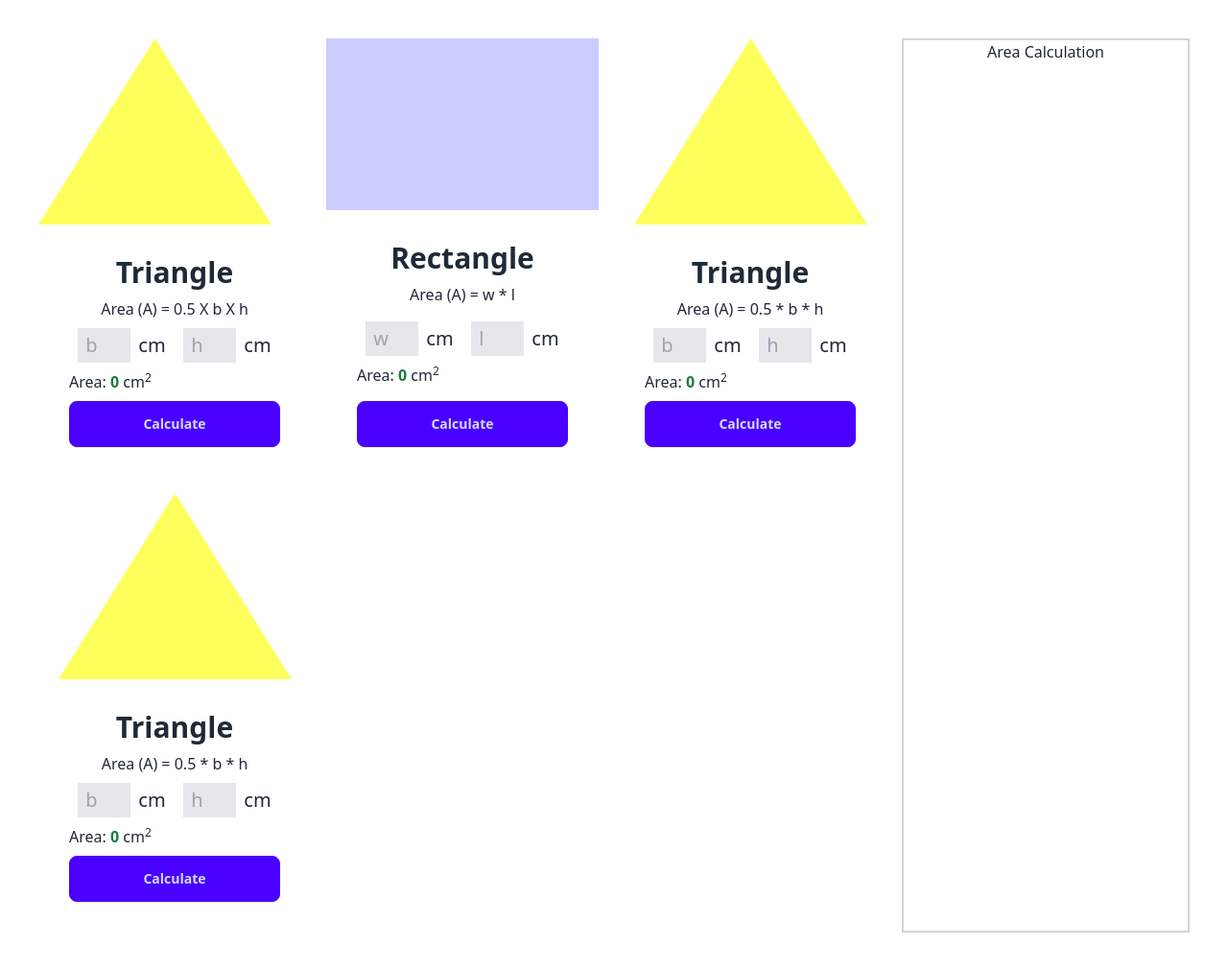
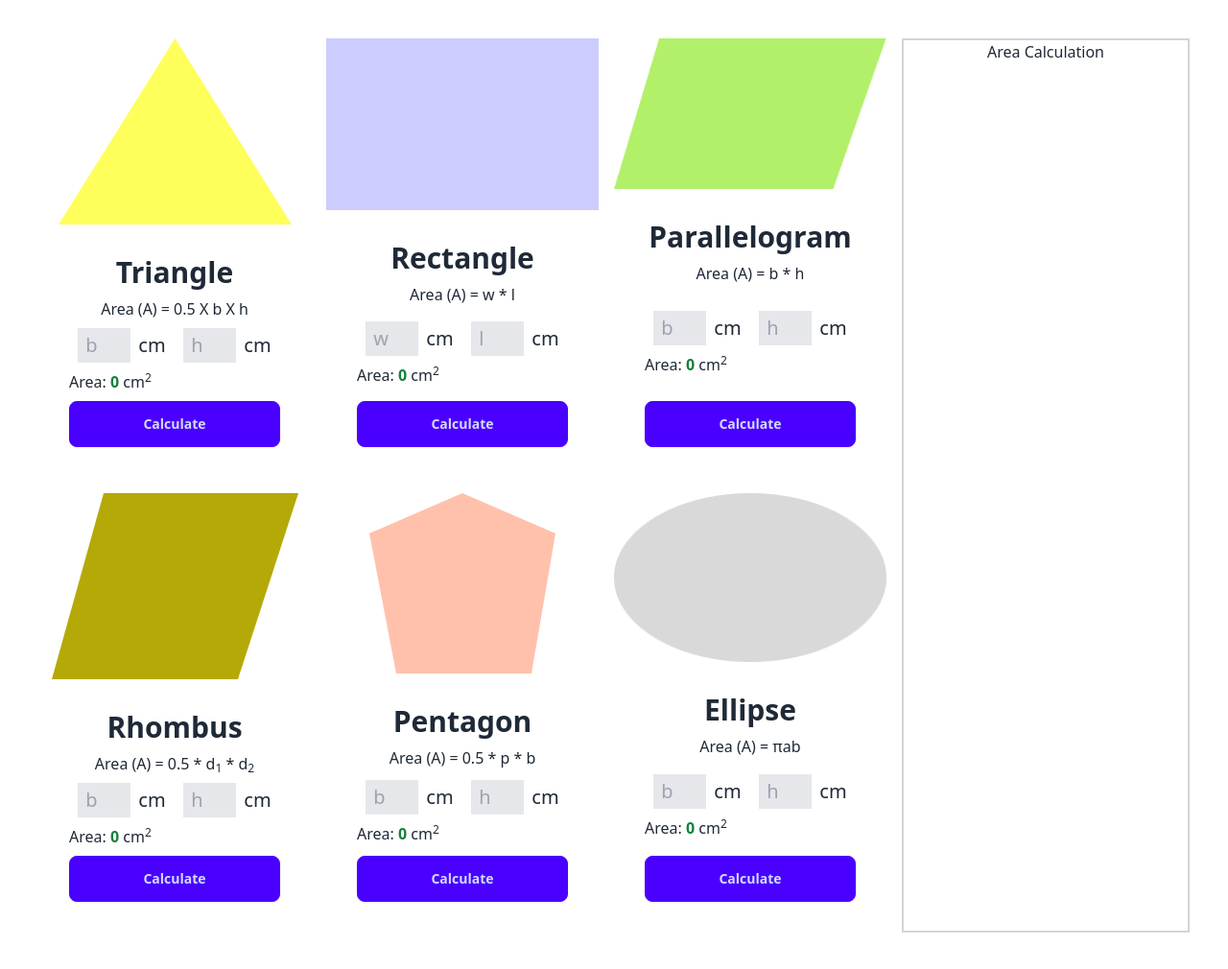
Before and after one commit to sadekcric/geometry, a plain HTML site: page index.html in a window 1280 px wide. Shown: the whole page at 96% size. Drawn offline with nearby package versions, Linux system fonts and the light colour scheme.

Commit message:
all geometry added

```diff
--- a/index.html
+++ b/index.html
@@ -14,7 +14,7 @@
       <section class="flex-1 grid md:grid-cols-2 lg:grid-cols-3 gap-4 mr-4">
         <!-- Triangle -->
         <div class="card">
-          <div>
+          <div class="flex justify-center">
             <img src="images/triangle.png"/>
           </div>
           <div class="card-body">
@@ -46,7 +46,7 @@
 
         <!-- Rectangle -->
         <div class="card">
-          <div>
+          <div class="flex justify-center">
             <img src="images/rectangle.png" alt="Shoes" />
           </div>
           <div class="card-body">
@@ -74,58 +74,126 @@
           </div>
         </div>
 
-        <!-- Triangle -->
+        <!-- Parallelogram -->
         <div class="card">
-          <figure><img src="images/triangle.png" alt="Shoes" /></figure>
+          <div class="flex justify-center">
+            <img src="images/parallelogram.png" alt="Shoes" />
+          </div>
           <div class="card-body">
-            <h2 class="font-bold text-center text-3xl">Triangle</h2>
+            <h2 class="font-bold text-center text-3xl">Parallelogram</h2>
 
-            <p class="text-center">Area (A) = 0.5 * b * h</p>
+            <p class="text-center">Area (A) = b * h</p>
 
             <div class="flex justify-center text-center">
+
               <div>
-                <input type="text" name="" id="" placeholder="b" class="w-1/2 px-2 py-1 bg-gray-200 mr-2 text-xl" /><span class="text-xl"
+                <input type="text" name="" id="parallelogram_base" placeholder="b" class="w-1/2 px-2 py-1 bg-gray-200 mr-2 text-xl" /><span class="text-xl"
                   >cm</span
                 >
               </div>
 
               <div>
-                <input type="text" placeholder="h" class="w-1/2 px-2 py-1 bg-gray-200 mr-2 text-xl" /><span class="text-xl">cm</span>
+                <input type="text" id="parallelogram_height" placeholder="h" class="w-1/2 px-2 py-1 bg-gray-200 mr-2 text-xl" /><span class="text-xl">cm</span>
               </div>
             </div>
 
-            <p>Area: <span id="" class="text-green-700 font-semibold">0</span> <span>cm<sup>2</sup></span></p>
+            <p>Area: <span id="parallelogram_aria" class="text-green-700 font-semibold">0</span> <span>cm<sup>2</sup></span></p>
 
             <div class="card-actions">
-              <button class="btn btn-primary w-full">Calculate</button>
+              <button class="btn btn-primary w-full" id="parallelogram_btn">Calculate</button>
             </div>
           </div>
         </div>
 
-        <!-- Triangle -->
+        <!-- Rhombus -->
         <div class="card">
-          <figure><img src="images/triangle.png" alt="Shoes" /></figure>
+          <div class="flex justify-center">
+            <img src="images/rhombus.png" alt="Shoes" />
+          </div>
+
           <div class="card-body">
-            <h2 class="font-bold text-center text-3xl">Triangle</h2>
+            <h2 class="font-bold text-center text-3xl">Rhombus</h2>
 
-            <p class="text-center">Area (A) = 0.5 * b * h</p>
+            <p class="text-center">Area (A) = 0.5 * d<sub>1</sub> * d<sub>2</sub></p>
+
+            <!-- ======InputBox-1========= -->
+            <div class="flex justify-center text-center">
+              <div>
+                <input type="text" name="" id="rhombus-d1" placeholder="b" class="w-1/2 px-2 py-1 bg-gray-200 mr-2 text-xl" /><span class="text-xl"
+                  >cm</span
+                >
+              </div>
+
+              <!-- ========input box-2========== -->
+              <div>
+                <input type="text" id="rhombus-d2" placeholder="h" class="w-1/2 px-2 py-1 bg-gray-200 mr-2 text-xl" /><span class="text-xl">cm</span>
+              </div>
+            </div>
+
+            <p>Area: <span id="rhombus-aria" class="text-green-700 font-semibold">0</span> <span>cm<sup>2</sup></span></p>
+
+            <div class="card-actions">
+              <button class="btn btn-primary w-full" id="rhombus-btn">Calculate</button>
+            </div>
+          </div>
+        </div>
+
+        <!-- Pentagon -->
+        <div class="card">
+          <div class="flex justify-center">
+            <img src="images/pentagon.png" alt="Shoes" />
+          </div>
+          <div class="card-body">
+            <h2 class="font-bold text-center text-3xl">Pentagon</h2>
+
+            <p class="text-center">Area (A) = 0.5 * p * b</p>
 
             <div class="flex justify-center text-center">
               <div>
-                <input type="text" name="" id="" placeholder="b" class="w-1/2 px-2 py-1 bg-gray-200 mr-2 text-xl" /><span class="text-xl"
+                <input type="text" name="" id="pentagon_p" placeholder="b" class="w-1/2 px-2 py-1 bg-gray-200 mr-2 text-xl" /><span class="text-xl"
                   >cm</span
                 >
               </div>
 
               <div>
-                <input type="text" placeholder="h" class="w-1/2 px-2 py-1 bg-gray-200 mr-2 text-xl" /><span class="text-xl">cm</span>
+                <input type="text" id="pentagon_b" placeholder="h" class="w-1/2 px-2 py-1 bg-gray-200 mr-2 text-xl" /><span class="text-xl">cm</span>
               </div>
             </div>
 
-            <p>Area: <span id="" class="text-green-700 font-semibold">0</span> <span>cm<sup>2</sup></span></p>
+            <p>Area: <span id="pentagon_aria" class="text-green-700 font-semibold">0</span> <span>cm<sup>2</sup></span></p>
 
             <div class="card-actions">
-              <button class="btn btn-primary w-full">Calculate</button>
+              <button class="btn btn-primary w-full" id="pentagon_btn">Calculate</button>
+            </div>
+          </div>
+        </div>
+
+        <!-- Ellipse -->
+        <div class="card">
+          <div class="flex justify-center">
+            <img src="images/ellipse.png" />
+          </div>
+          <div class="card-body">
+            <h2 class="font-bold text-center text-3xl">Ellipse</h2>
+
+            <p class="text-center">Area (A) = πab</p>
+
+            <div class="flex justify-center text-center">
+              <div>
+                <input type="text" name="" id="ellipse_a" placeholder="b" class="w-1/2 px-2 py-1 bg-gray-200 mr-2 text-xl" /><span class="text-xl"
+                  >cm</span
+                >
+              </div>
+
+              <div>
+                <input type="text" id="ellipse_b" placeholder="h" class="w-1/2 px-2 py-1 bg-gray-200 mr-2 text-xl" /><span class="text-xl">cm</span>
+              </div>
+            </div>
+
+            <p>Area: <span id="ellipse_aria" class="text-green-700 font-semibold">0</span> <span>cm<sup>2</sup></span></p>
+
+            <div class="card-actions">
+              <button class="btn btn-primary w-full" id="ellipse_btn">Calculate</button>
             </div>
           </div>
         </div>
--- a/script.js
+++ b/script.js
@@ -11,11 +11,30 @@ function multiplicationCalculate(cm1, cm2) {
 
 document.getElementById("triangleBtn").addEventListener("click", function () {
   const area = 0.5 * multiplicationCalculate(`base`, "height");
-  document.getElementById('triangleArea').innerText = area;
+  document.getElementById("triangleArea").innerText = area;
 });
 
-document.getElementById('rectangleBtn').addEventListener('click', function(){
+document.getElementById("rectangleBtn").addEventListener("click", function () {
+  const area = multiplicationCalculate("width", "length");
+  document.getElementById("rectangleArea").innerText = area;
+});
 
-  const area=multiplicationCalculate('width', 'length');
-  document.getElementById('rectangleArea').innerText=area;
-})
+document.getElementById("parallelogram_btn").addEventListener("click", function () {
+  const area = multiplicationCalculate("parallelogram_base", "parallelogram_height");
+  document.getElementById("parallelogram_aria").innerText = area;
+});
+
+document.getElementById("rhombus-btn").addEventListener("click", function () {
+  const area =0.5* multiplicationCalculate("rhombus-d1", "rhombus-d2");
+  document.getElementById("rhombus-aria").innerText = area;
+});
+
+document.getElementById("pentagon_btn").addEventListener("click", function () {
+  const area =0.5* multiplicationCalculate("pentagon_p", "pentagon_b");
+  document.getElementById("pentagon_aria").innerText = area;
+});
+
+document.getElementById("ellipse_btn").addEventListener("click", function () {
+  const area = 0.1416 * multiplicationCalculate("ellipse_a", "ellipse_b");
+  document.getElementById("ellipse_aria").innerText = area;
+});
```
